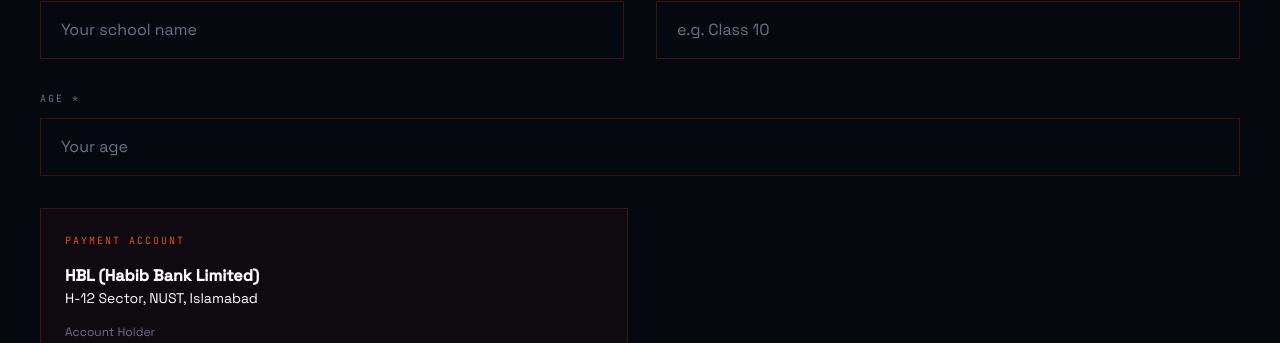
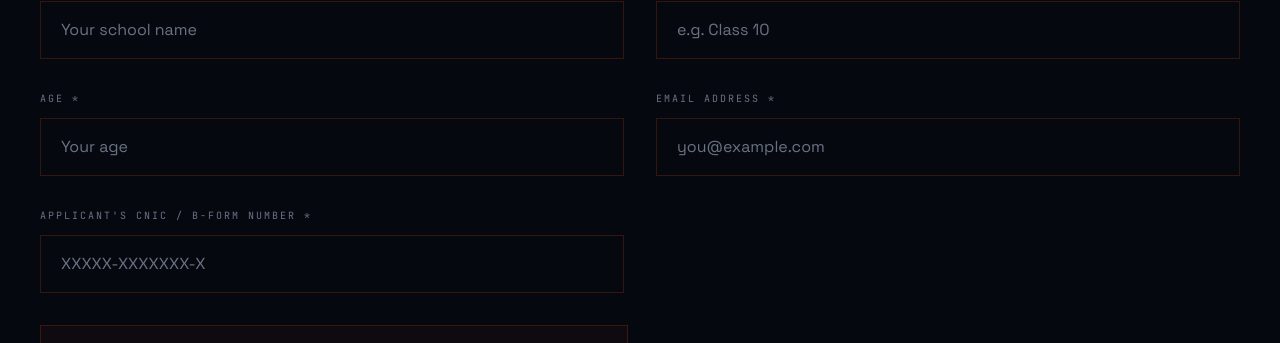
Before and after one commit to SaabK/NRC-website, a Next.js app: page /events/techtrek26 in a window 1280 px wide. Shown: the part 597-940 px from the top of the page. Built offline with nearby package versions, Linux system fonts and the light colour scheme; no server answers.

Commit message:
Email + CNIC Fields added in form

```diff
--- a/app/api/techtrek26/route.ts
+++ b/app/api/techtrek26/route.ts
@@ -37,6 +37,8 @@ export async function POST(request: Request) {
     const grade = formData.get("grade");
     const age = formData.get("age");
     const guardianCnic = formData.get("guardianCnic");
+    const email = formData.get("email");
+    const applicantCnic = formData.get("applicantCnic");
 
     const paymentReceipt = formData.get("paymentReceipt");
     const cnicImage = formData.get("cnicImage");
@@ -48,12 +50,16 @@ export async function POST(request: Request) {
       typeof school !== "string" ||
       typeof grade !== "string" ||
       typeof age !== "string" ||
+      typeof email !== "string" ||
+      typeof applicantCnic !== "string" ||
       typeof guardianCnic !== "string" ||
       !participantName.trim() ||
       !phone.trim() ||
       !school.trim() ||
       !grade.trim() ||
       !age.trim() ||
+      !email.trim() ||
+      !applicantCnic.trim() ||
       !guardianCnic.trim()
     ) {
       return Response.json(
@@ -72,6 +78,15 @@ export async function POST(request: Request) {
     ) {
       return Response.json(
         { success: false, message: "Please enter a valid age." },
+        { status: 400 }
+      );
+    }
+
+    // Validate Email
+    const emailRegex = /^[^\s@]+@[^\s@]+\.[^\s@]+$/;
+    if (!emailRegex.test(email.trim())) {
+      return Response.json(
+        { success: false, message: "Please enter a valid email address." },
         { status: 400 }
       );
     }
@@ -125,6 +140,8 @@ export async function POST(request: Request) {
         school: school.trim(),
         grade: grade.trim(),
         age: numericAge,
+        email: email.trim(),
+        applicantCnic: applicantCnic.trim(),
         guardianCnic: guardianCnic.trim(),
 
         paymentReceipt: await convertFile(paymentReceipt),
--- a/app/events/techtrek26/page.tsx
+++ b/app/events/techtrek26/page.tsx
@@ -191,6 +191,7 @@ export default function TechTrek26Page() {
             </div>
           </div>
 
+          <div className="grid sm:grid-cols-2 gap-8">
             <div>
               <label htmlFor="age" className={labelClass}>
                 Age *
@@ -205,6 +206,37 @@ export default function TechTrek26Page() {
                 className={inputClass}
                 placeholder="Your age"
               />
+            </div>
+
+            <div>
+              <label htmlFor="email" className={labelClass}>
+                Email Address *
+              </label>
+              <input
+                id="email"
+                name="email"
+                type="email"
+                required
+                className={inputClass}
+                placeholder="you@example.com"
+                autoComplete="email"
+              />
+            </div>
+
+            <div>
+              <label htmlFor="applicantCnic" className={labelClass}>
+                Applicant&apos;s CNIC / B-Form Number *
+              </label>
+              <input
+                id="applicantCnic"
+                name="applicantCnic"
+                type="text"
+                required
+                className={inputClass}
+                placeholder="XXXXX-XXXXXXX-X"
+              />
+            </div>
+
           </div>
 
           {/* Payment & Guardian Details */}
```
Lines whose indentation alone changed are shown as unchanged.
